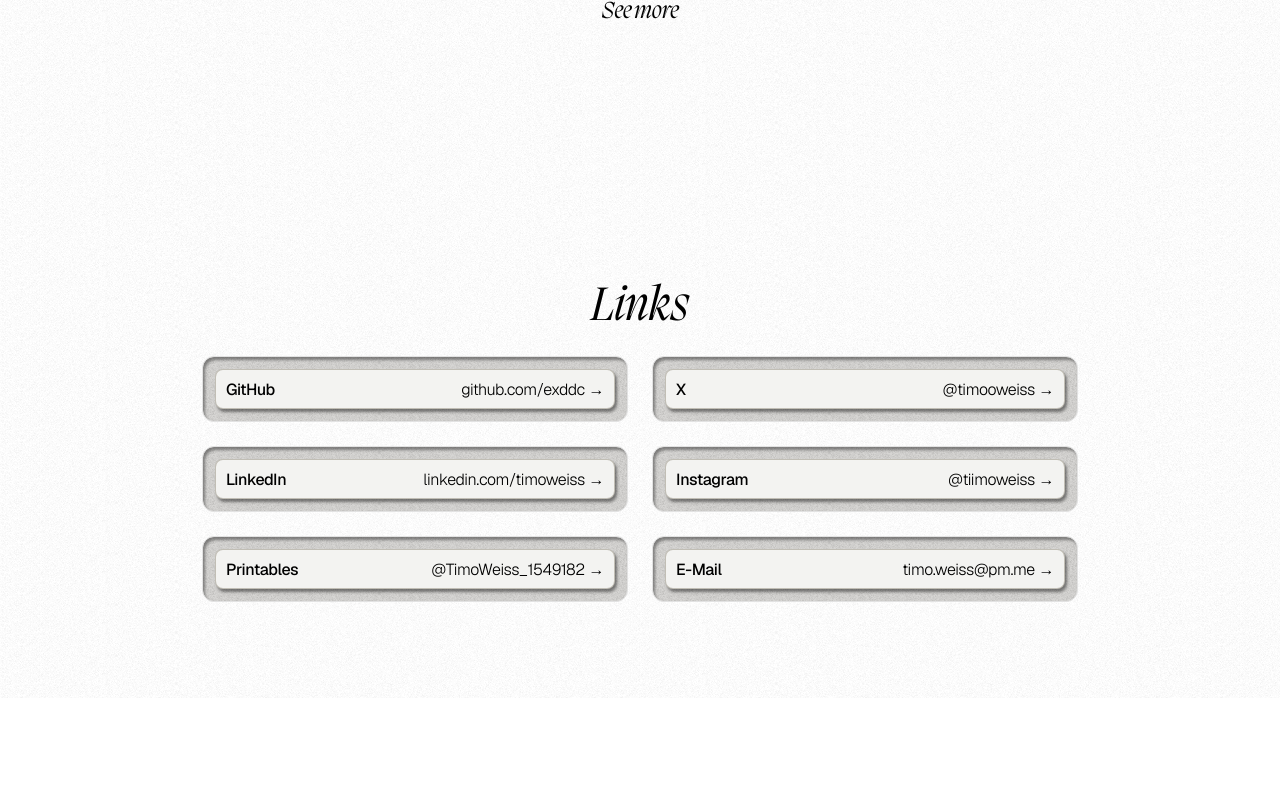
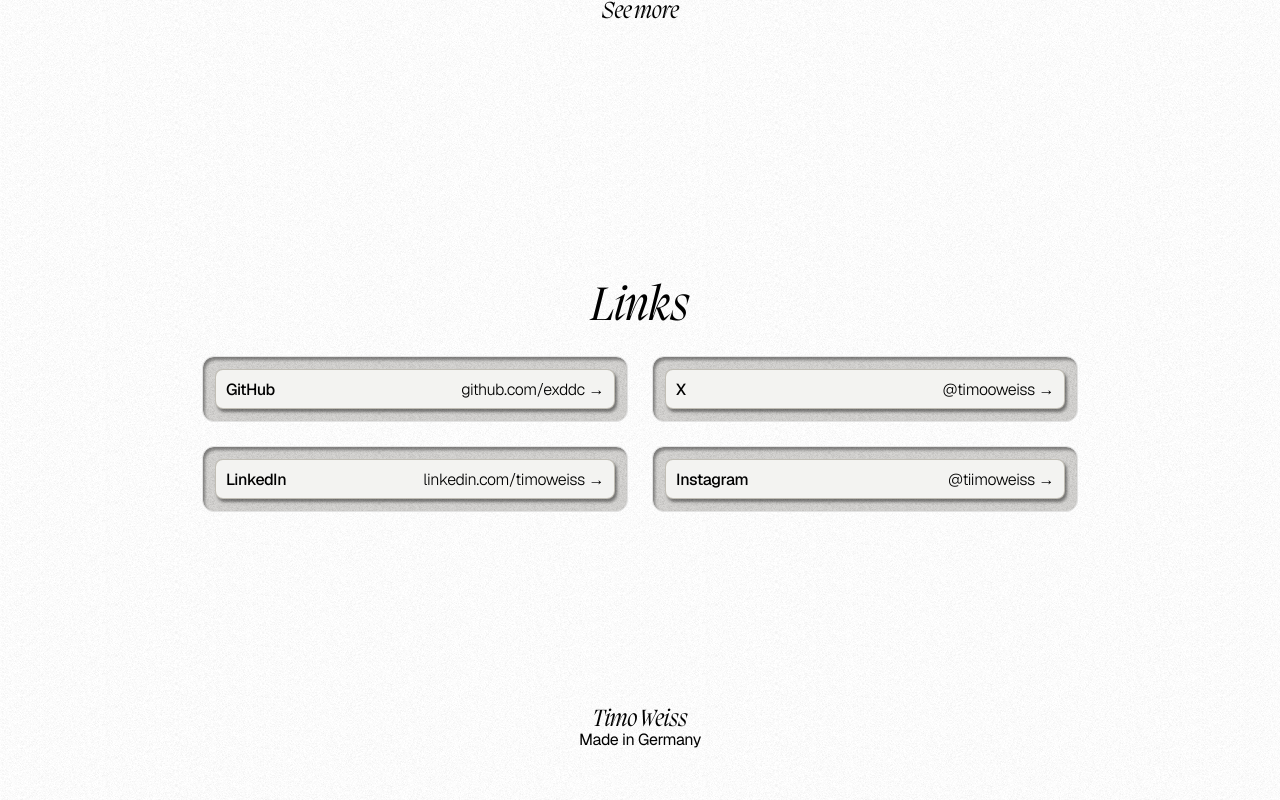
Before and after one commit to exddc/personal-site, a Next.js app: page / in a window 1280 px wide. Shown: the part 1974-2774 px from the top of the page. Before the commit the page ends 2672 px from the top, so only its background shows below. Built offline with nearby package versions, Linux system fonts and the light colour scheme.

Commit message:
minor adjustemnts

```diff
--- a/app/components/Footer.tsx
+++ b/app/components/Footer.tsx
@@ -1,3 +1,8 @@
 export default function Footer() {
-    return <footer className="pt-24"></footer>;
+    return (
+        <footer className="pt-48 pb-12 mx-auto w-fit text-center flex flex-col">
+            <p className="italic font-serif text-2xl">Timo Weiss</p>
+            <p className="-mt-2">Made in Germany</p>
+        </footer>
+    );
 }
--- a/app/components/Header.tsx
+++ b/app/components/Header.tsx
@@ -1,12 +1,13 @@
 'use client';
 
+import { s } from 'framer-motion/client';
 import { motion } from 'motion/react';
 
 const containerVariants = {
     hidden: {
-        scaleX: 0,
+        scaleX: 1,
         opacity: 0,
-        originX: 0.5,
+        originX: 0,
         y: -20,
     },
     visible: {
@@ -18,6 +19,9 @@
             duration: 1.3,
             ease: 'easeInOut',
         },
+    },
+    scroll: {
+        scaleX: 10,
     },
 };
 
--- a/app/components/Links.tsx
+++ b/app/components/Links.tsx
@@ -55,16 +55,6 @@
                         label="@tiimoweiss"
                         link="https://instagram.com/tiimoweiss"
                     />
-                    <LinkElement
-                        title="Printables"
-                        label="@TimoWeiss_1549182"
-                        link="https://www.printables.com/@TimoWeiss_1549182"
-                    />
-                    <LinkElement
-                        title="E-Mail"
-                        label="timo.weiss@pm.me"
-                        link="mailto:timo.weiss@pm.me"
-                    />
                 </div>
             </section>
         </motion.div>
--- a/app/components/elements/LinkElement.tsx
+++ b/app/components/elements/LinkElement.tsx
@@ -8,20 +8,20 @@
 }) {
     return (
         <div className="flex justify-center items-center p-[12px] text-base tracking-tight text-black whitespace-nowrap border-[#E2E2E2] border-solid border-[1px] bg-[#D6D5D3] rounded-xl nav-noise inset-shadow-[2px_3px_3px_rgba(0,0,0,0.40)]">
-            <div className="rounded-lg bg-[#F3F3F1] text-base p-2.5 border-[1px] border-solid border-[#908A7B]/50 shadow-[2px_3px_3px_rgba(0,0,0,0.45)] h-[40px] transition-all duration-500 font-light w-[400px]">
+            <a
+                href={props.link}
+                className="rounded-lg bg-[#F3F3F1] text-base p-2.5 border-[1px] border-solid border-[#908A7B]/50 shadow-[2px_3px_3px_rgba(0,0,0,0.45)] h-[40px] transition-all duration-500 font-light w-[400px] cursor-pointer"
+            >
                 <div className="flex justify-between mt-[-2px]">
                     <p className="font-medium">{props.title}</p>
-                    <a href={props.link}>
-                        <CenterUnderline
-                            label={
-                                props.label + ' ' + String.fromCharCode(8594)
-                            }
-                            underlineHeightRatio={0.05}
-                            underlinePaddingRatio={-0.2}
-                        />
-                    </a>
+
+                    <CenterUnderline
+                        label={props.label + ' ' + String.fromCharCode(8594)}
+                        underlineHeightRatio={0.05}
+                        underlinePaddingRatio={-0.2}
+                    />
                 </div>
-            </div>
+            </a>
         </div>
     );
 }
```
